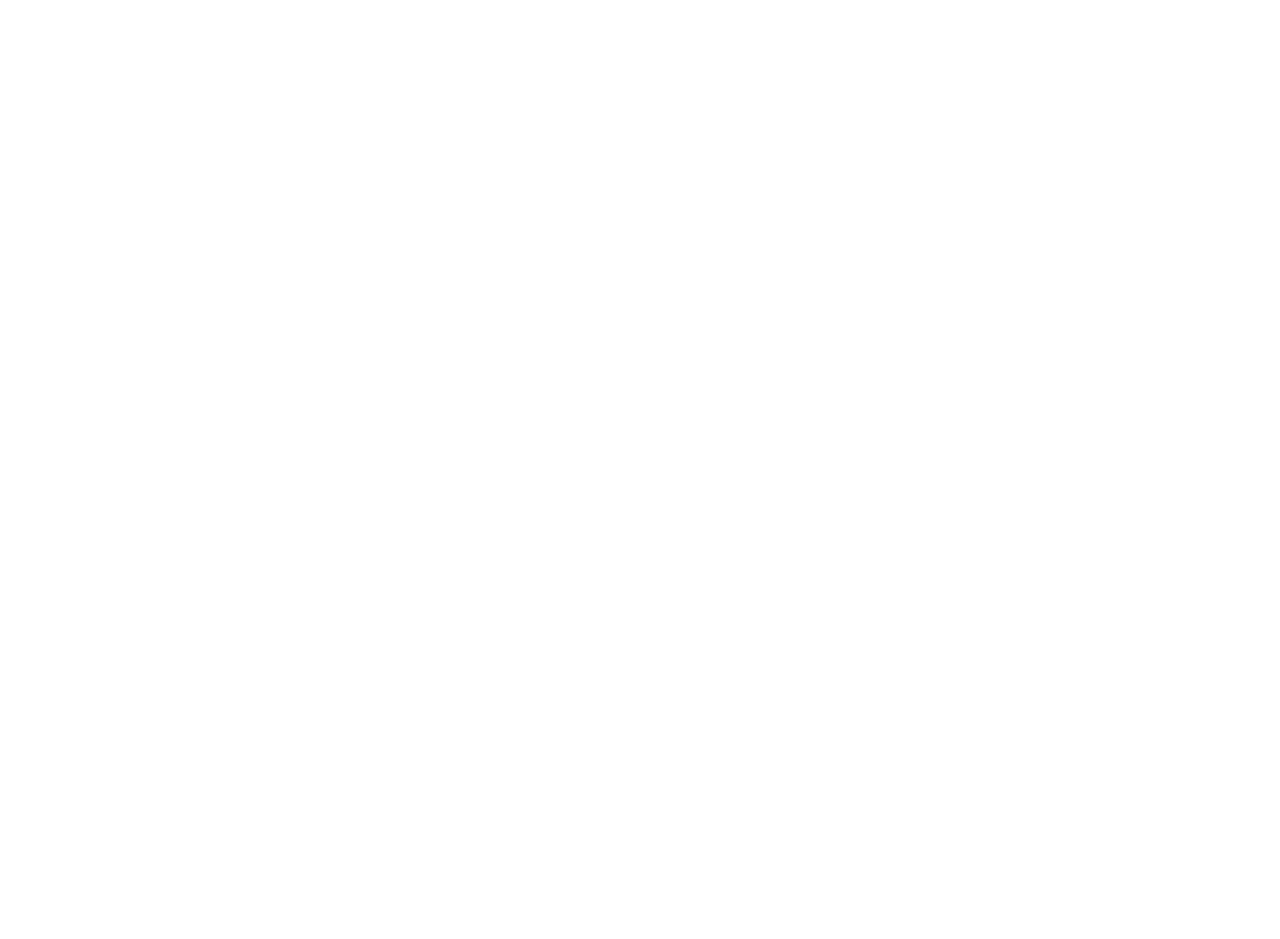
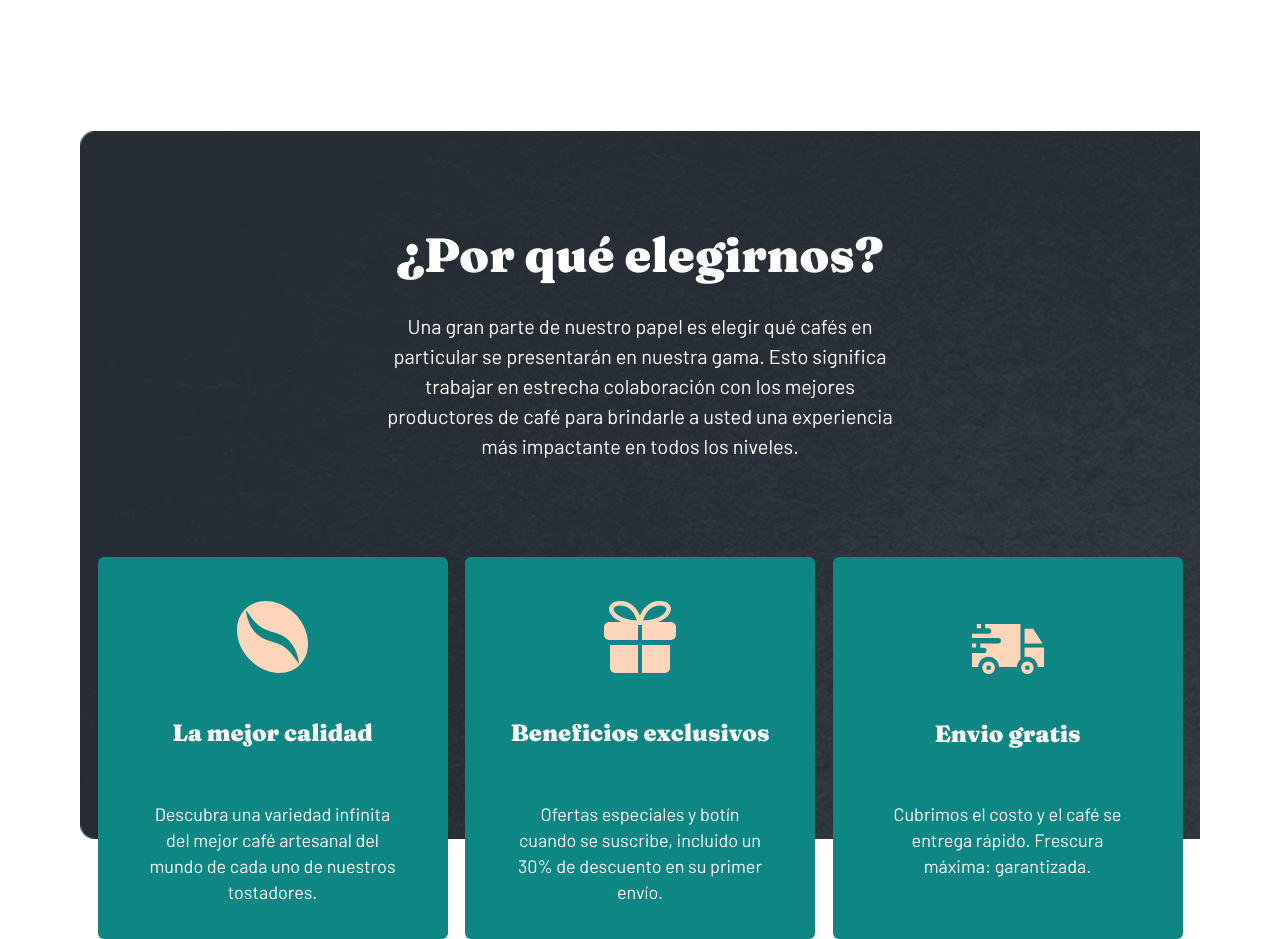
Before and after one commit to cambpaz/coffeeShop-CamilaPaz, a React (Create React App) app: page / in a window 1280 px wide. Shown: the part 1320-2259 px from the top of the page. Before the commit the page ends 1435 px from the top, so only its background shows below. Built offline with nearby package versions, Linux system fonts and the light colour scheme.

Commit message:
homepage

```diff
--- a/src/components/homePage/homePage.js
+++ b/src/components/homePage/homePage.js
@@ -1,10 +1,43 @@
 import React from 'react';
+import { contenedorChoose, contenedorReasons, imgTruck } from './homePage.module.scss'
+import bestQuality from '../../assets/icon-coffee-bean.svg'
+import gift from '../../assets/icon-gift.svg'
+import truck from '../../assets/icon-truck.svg'
 
-const homePage = () => {
+import Hero from '../hero/Hero';
+
+
+const HomePage = () => {
     return (
         <>
+        <Hero />
+        <div className={contenedorChoose}>
+            <div>
+                <h3>¿Por qué elegirnos?</h3>
+                <p>Una gran parte de nuestro papel es elegir qué cafés en particular se presentarán
+                    en nuestra gama. Esto significa trabajar en estrecha colaboración con los mejores productores de café para brindarle a
+                    usted una experiencia más impactante en todos los niveles.</p>
+            </div>
+            <div className={contenedorReasons}>
+                <div>
+                    <img src={bestQuality} alt="" />
+                    <h4>La mejor calidad</h4>
+                    <p>Descubra una variedad infinita del mejor café artesanal del mundo de cada uno de nuestros tostadores.</p>
+                </div>
+                <div>
+                    <img src={gift} alt="" />
+                    <h4>Beneficios exclusivos</h4>
+                    <p>Ofertas especiales y botín cuando se suscribe, incluido un 30% de descuento en su primer envío.</p>
+                </div>
+                <div>
+                    <img src={truck} className={imgTruck} alt="" />
+                    <h4>Envio gratis</h4>
+                    <p>Cubrimos el costo y el café se entrega rápido. Frescura máxima: garantizada.</p>
+                </div>
+            </div>
+        </div>
         </>
     )
 }
 
-export default homePage
+export default HomePage
--- a/src/components/homePage/homePage.module.scss
+++ b/src/components/homePage/homePage.module.scss
@@ -0,0 +1,63 @@
+.contenedorChoose {
+    display: flex;
+    justify-content: center;
+    align-items: center;
+    flex-direction: column;
+    background-image: url(../../assets/bg-quality.png);
+    background-size: cover;
+    margin: 5rem;
+    color: white;
+    border-radius: px;
+    & p {
+        text-align: center;
+        width: 33.75rem;
+        font-size: 1.25rem;
+        font-family: Barlow;
+    }
+    & h3 {
+        text-align: center;
+        font-family: Fraunces;
+        font-size: 3rem;
+        font-weight: 900;
+        line-height: 48px;
+        margin-bottom: 2rem;
+        margin-top: 6.25rem;
+    }
+}
+
+.contenedorReasons {
+    display: flex;
+    flex-direction: row;
+    justify-content: space-evenly;
+    width: 100%;
+    & div {
+        display: flex;
+        justify-content: space-evenly;
+        align-items: center;
+        flex-direction: column;
+        width: 21.875rem;
+        height: 23.875rem;
+        background-color: #0E8784;
+        margin-bottom: -6.25rem;
+        border-radius: 6px;
+        margin-top: 80px;
+        & h4 {
+            text-align: center;
+            font-family: Fraunces;
+            font-size: 1.475rem;
+            font-weight: 900;
+            line-height: 32px;
+        }
+        & p {
+            font-family: Barlow;
+            font-size: 18px;
+            font-weight: 400;
+            line-height: 26px;
+            height: 78px;
+            width: 255px;
+        }
+    }
+}
+.imgTruck {
+    padding-top: 1.5rem;
+}
--- a/src/pages/index.js
+++ b/src/pages/index.js
@@ -8,8 +8,9 @@
 import Cart from '../components/cart/Cart';
 import CartContextProvider from '../components/cart/CartContext';
 import Footer from '../components/footer/Footer';
-import Hero from '../components/hero/Hero';
 import Nosotros from './nosotros/Nosotros';
+import HomePage from '../components/homePage/HomePage';
+
 
 const Home = () => {
     return (
@@ -17,7 +18,7 @@
             <BrowserRouter>
                 <NavBar />
                 <Routes>
-                    <Route path='/' element={<Hero />} />
+                    <Route path='/' element={<HomePage />} />
                     <Route path='/shop' element={<ProductContainer />}/>
                     <Route path='/category/:categoryID' element={<ProductContainer />} />
                     <Route path='/item/:itemID' element={<ItemDetailContainer />} />
```
